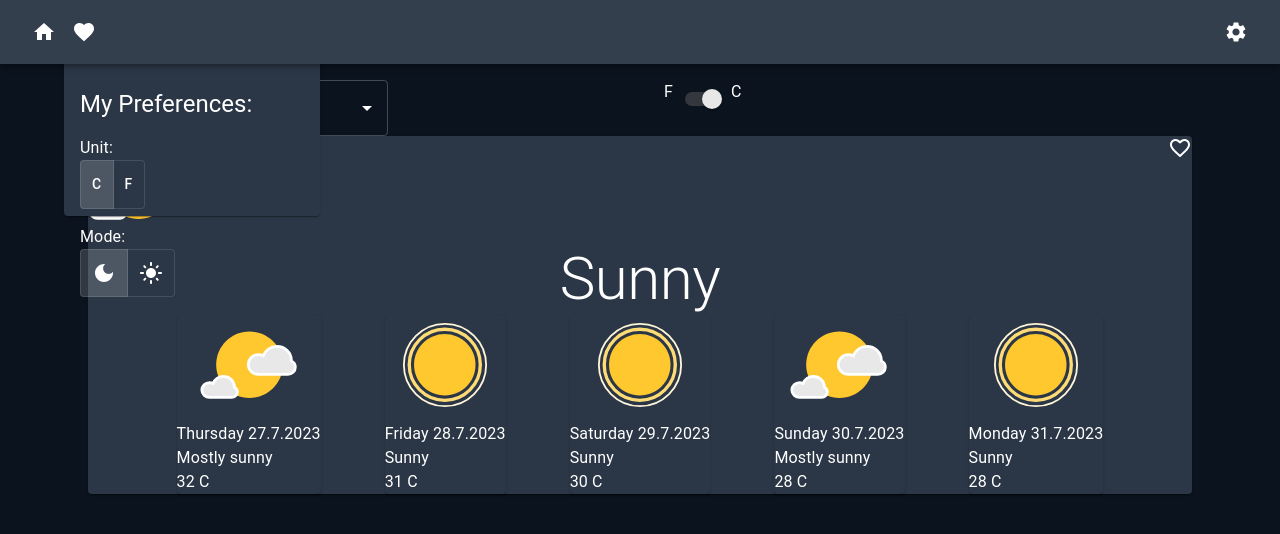
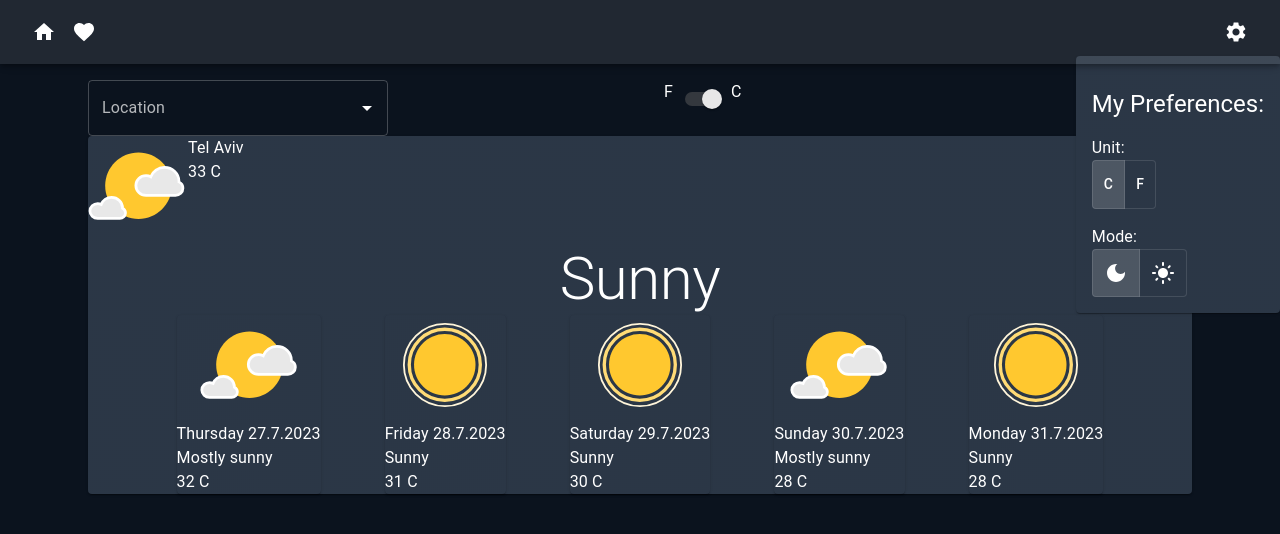
Before and after one commit to GiliEllen/gili-menahem-27-07-2023, a React (Create React App) app in the folder client/: page / in a window 1280 px wide. Both pictures are taken after a click on the button 1236 px from the left and 32 px from the top of the page. Shown: the top 534 px of the page. Built offline with nearby package versions, Linux system fonts and the light colour scheme.

Commit message:
fixed appbar desgin

```diff
--- a/client/src/components/Header.tsx
+++ b/client/src/components/Header.tsx
@@ -82,8 +82,12 @@ const Header = () => {
               dispatch(setUnit(ev.target.value));
             }}
           >
-            <ToggleButton value={"C"}>C</ToggleButton>
-            <ToggleButton value={"F"}>F</ToggleButton>
+            <ToggleButton disabled={unit === "C" ? true : false} value={"C"}>
+              C
+            </ToggleButton>
+            <ToggleButton disabled={unit === "F" ? true : false} value={"F"}>
+              F
+            </ToggleButton>
           </ToggleButtonGroup>
         </Box>
         <Box>
@@ -94,10 +98,16 @@ const Header = () => {
               dispatch(setMode(ev.target.value));
             }}
           >
-            <ToggleButton value={"dark"}>
+            <ToggleButton
+              disabled={mode === "dark" ? true : false}
+              value={"dark"}
+            >
               <DarkModeIcon />
             </ToggleButton>
-            <ToggleButton value={"light"}>
+            <ToggleButton
+              disabled={mode === "light" ? true : false}
+              value={"light"}
+            >
               <LightModeIcon />
             </ToggleButton>
           </ToggleButtonGroup>
@@ -202,16 +212,16 @@ const Header = () => {
   };
 
   return (
-    <header>
-      <AppBar>{mobileView ? displayMobile() : displayDesktop()}</AppBar>
+    <Box>
+      <AppBar sx={{bgcolor: mode === "light" ? "#ffffff" : "inherit"}}>{mobileView ? displayMobile() : displayDesktop()}</AppBar>
 
       {!mobileView && displaySettings ? (
         <Paper
           sx={{
             position: "absolute",
-            width: "20vw",
-            height: "20vh",
+            minHeight: "25vh",
             top: "56px",
+            right: 0,
             zIndex: 2,
             padding: 2,
           }}
@@ -222,7 +232,7 @@ const Header = () => {
           {settingsPrefernce()}
         </Paper>
       ) : null}
-    </header>
+    </Box>
   );
 };
 
--- a/client/src/components/NextDayCard.tsx
+++ b/client/src/components/NextDayCard.tsx
@@ -58,7 +58,6 @@ const NextDayCard = ({ dayIdx, day }: any) => {
     <Paper>
       <Stack>
       <Player style={{width: "100px"}} autoplay loop src={findIcon()}></Player>
-
         <Typography>{weekday} {calculateDate()}</Typography>
         <Typography>{day.Day.IconPhrase}</Typography>
         <Typography>
--- a/client/src/features/unit/unitSlice.ts
+++ b/client/src/features/unit/unitSlice.ts
@@ -2,11 +2,11 @@ import { createSlice, PayloadAction } from "@reduxjs/toolkit";
 import { RootState } from "../../app/store";
 
 export interface UnitState {
-  value: "C" | "F" | string
+  value: "C" | "F" | string;
 }
 
 const initialState: UnitState = {
-  value: "C"
+  value: "C",
 };
 
 export const UnitSlice = createSlice({
@@ -15,22 +15,22 @@ export const UnitSlice = createSlice({
 
   reducers: {
     setUnit: (state, action: PayloadAction<any>) => {
-      if (state.value === "C") {
+      if (action.payload === "C") {
+        state.value = "C";
+        localStorage.setItem("unit", "C");
+      } else if (action.payload === "F") {
         state.value = "F";
-        localStorage.setItem("unit", "F")
-      } else {
-        state.value = "C"
-        localStorage.setItem("unit", "C")
+        localStorage.setItem("unit", "F");
       }
     },
     setUnitFromPrefernce: (state) => {
-      const unit = localStorage.getItem("unit")
+      const unit = localStorage.getItem("unit");
       if (unit) {
-        state.value = unit
+        state.value = unit;
       } else {
-        localStorage.setItem("unit", "C")
+        localStorage.setItem("unit", "C");
       }
-    }
+    },
   },
 });
 
```
